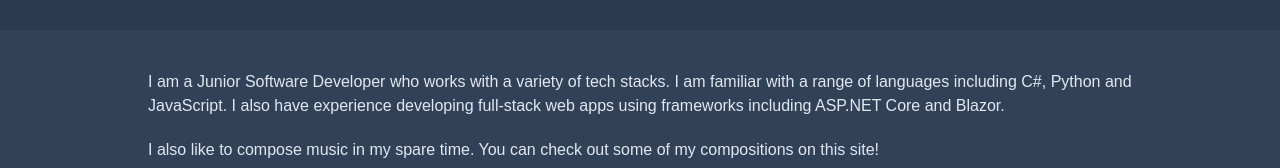
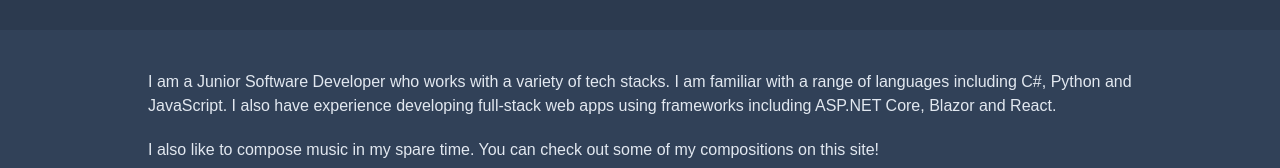
Before and after one commit to Syntrice/syntrice.github.io, an Astro site: page / in a window 1280 px wide. Shown: the part 346-514 px from the top of the page. Built offline with nearby package versions, Linux system fonts and the light colour scheme; Astro itself is replaced by a stand-in of ours.

Commit message:
feat: Update site description

```diff
--- a/src/pages/index.astro
+++ b/src/pages/index.astro
@@ -7,7 +7,7 @@ import Layout from '@layouts/MainLayout.astro';
 <Layout pageTitle="About Me">
 	<AboutHero/>
 	<SiteWrapper>
-		<p class="my-5">I am a Junior Software Developer who works with a variety of tech stacks. I am familiar with a range of languages including C#, Python and JavaScript. I also have experience developing full-stack web apps using frameworks including ASP.NET Core and Blazor.</p>
+		<p class="my-5">I am a Junior Software Developer who works with a variety of tech stacks. I am familiar with a range of languages including C#, Python and JavaScript. I also have experience developing full-stack web apps using frameworks including ASP.NET Core, Blazor and React.</p>
 		<p class="my-5">I also like to compose music in my spare time. You can check out some of my compositions on this site!</p>
 	</SiteWrapper>
 </Layout>
```
